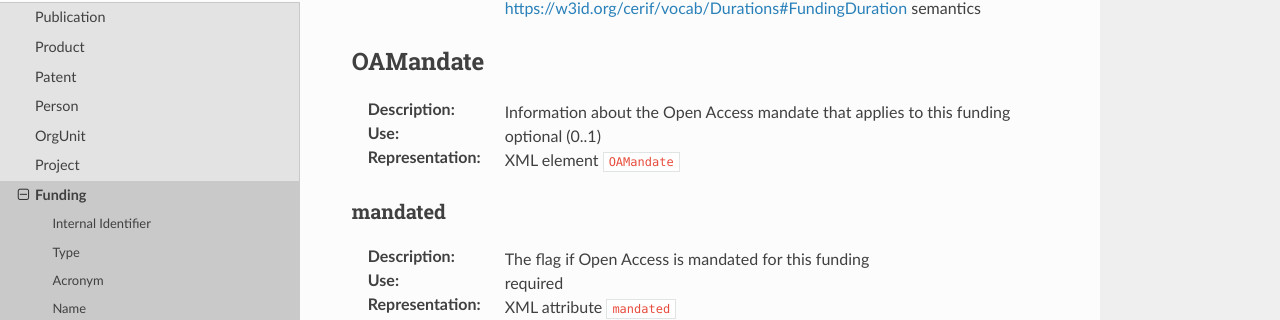
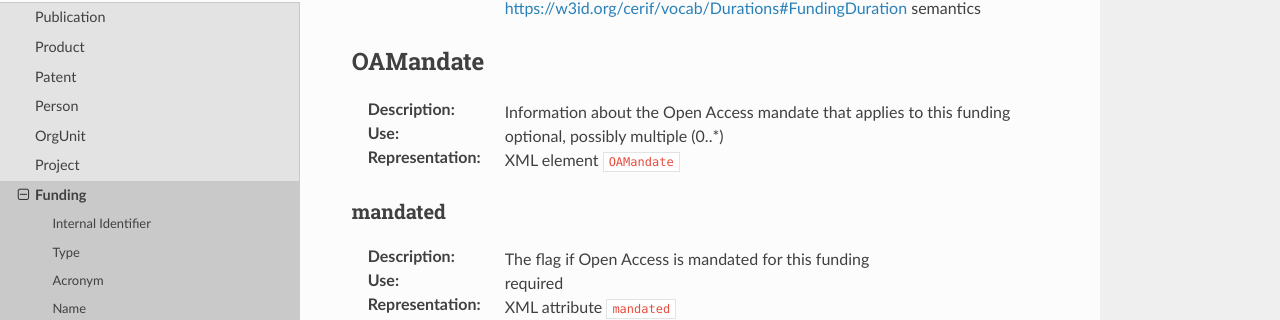
Before and after one commit to openaire/guidelines-cris-managers, a Sphinx documentation site: the page built from docs/cerif_xml_funding_entity.rst, in a window 1280 px wide and 900 px high, scrolled down 3284 px. Shown: the part 169-489 px from the top of the window. Built offline with Sphinx 7.4.7 and the Read the Docs theme 2.0.0, drawn with Linux system fonts in a browser that asks for light colours; a script that is not in the unit is left out.

```diff
--- a/docs/cerif_xml_funding_entity.rst
+++ b/docs/cerif_xml_funding_entity.rst
@@ -123,7 +123,7 @@
 OAMandate
 ^^^^^^^^^
 :Description: Information about the Open Access mandate that applies to this funding
-:Use: optional (0..1)
+:Use: optional, possibly multiple (0..*)
 :Representation: XML element ``OAMandate``
 
 
--- a/docs/cerif_xml_project_entity.rst
+++ b/docs/cerif_xml_project_entity.rst
@@ -218,7 +218,7 @@
 OAMandate
 ^^^^^^^^^
 :Description: Information about the Open Access mandate that applies to this project
-:Use: optional (0..1)
+:Use: optional, possibly multiple (0..*)
 :Representation: XML element ``OAMandate``
 
 
```
Also changed, not shown: 6 other files.
